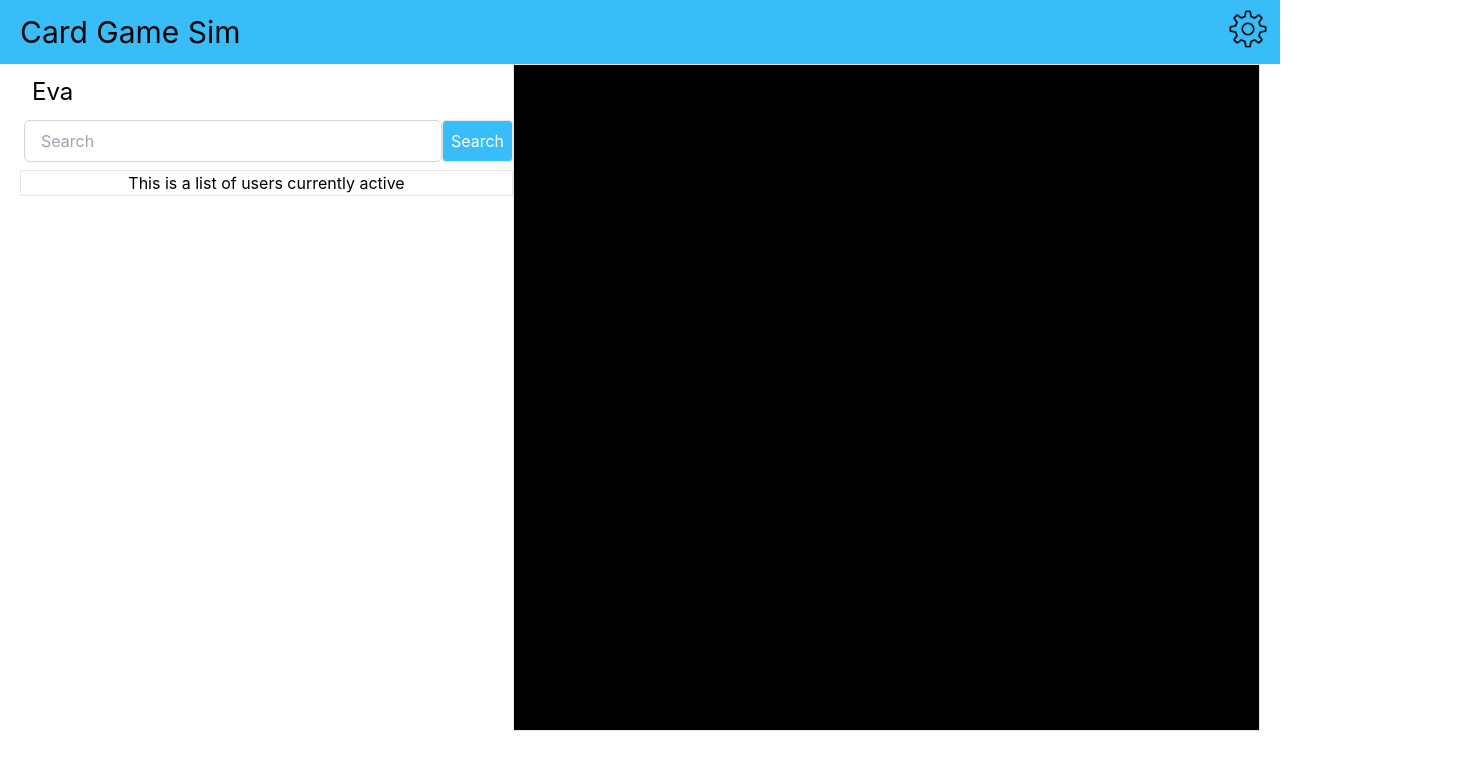
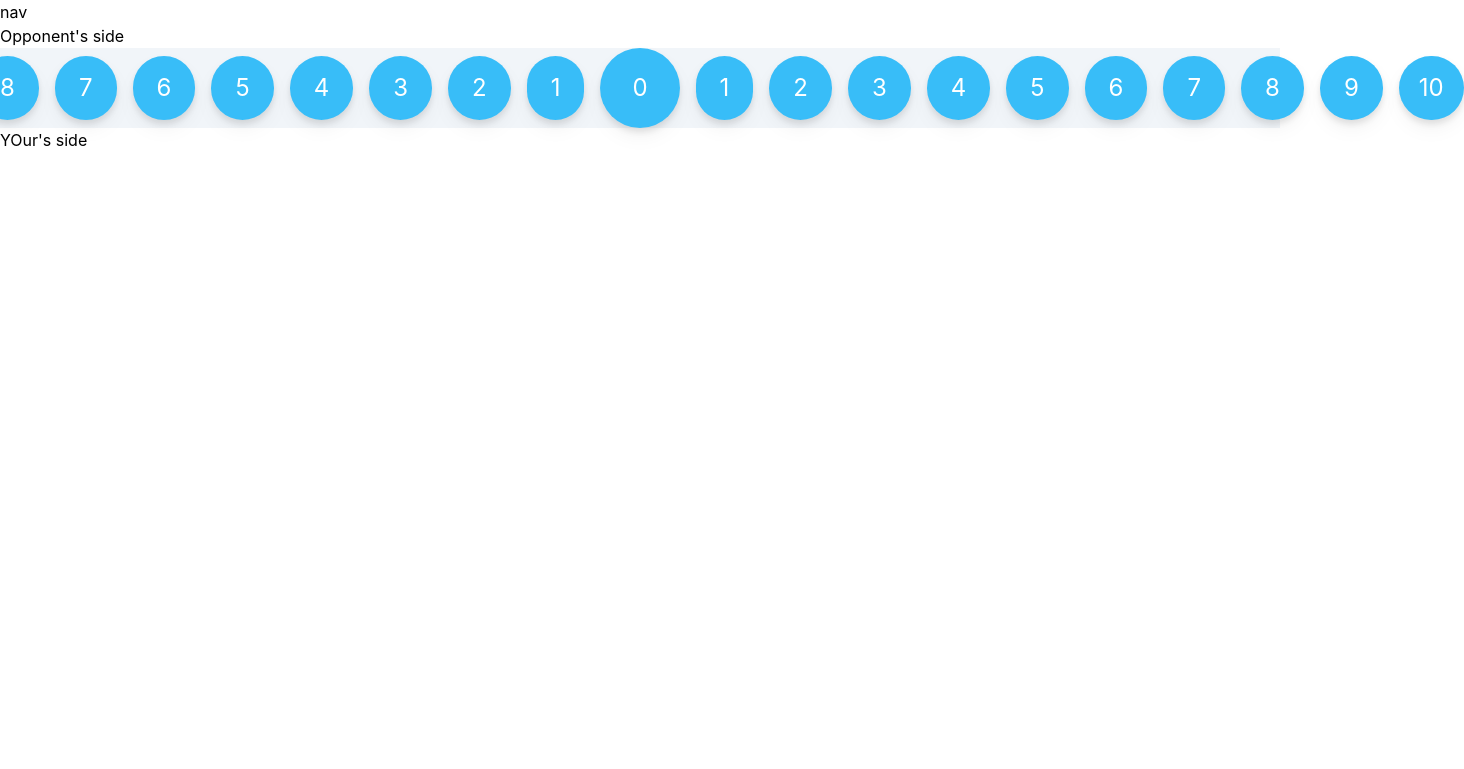
Before and after one commit to Lyoshikawa3914/CardGameClone, a React (Create React App) app: page / in a window 1280 px wide. Shown: the top 769 px of the page, 1464 px wide, since content can reach past the window. Built offline with nearby package versions, Linux system fonts and the light colour scheme.

Commit message:
made a simple memory gauge and a gameplay component

```diff
--- a/package.json
+++ b/package.json
@@ -6,8 +6,10 @@
     "@testing-library/jest-dom": "^5.17.0",
     "@testing-library/react": "^13.4.0",
     "@testing-library/user-event": "^13.5.0",
+    "firebase": "^10.7.1",
     "react": "^18.2.0",
     "react-dom": "^18.2.0",
+    "react-firebase-hooks": "^5.1.1",
     "react-scripts": "5.0.1",
     "web-vitals": "^2.1.4"
   },
--- a/src/App.js
+++ b/src/App.js
@@ -1,5 +1,15 @@
 import LandingPage from './LandingPage';
 import HomePage from './HomePage';
+import Hero from './Hero';
+import Game from './Game';
+
+
+import firebase from 'firebase/app';
+import 'firebase/firestore';
+import 'firebase/auth';
+import {useAuthState} from 'react-firebase-hooks/auth';
+import {useCollectionData} from 'react-firebase-hooks/firestore';
+
 import React, {useState} from "react";
 import './App.css';
 
@@ -8,7 +18,9 @@ function App() {
 
   return (
     // <LandingPage/>
-    <HomePage/>
+    // <HomePage/>
+    // <Hero/>
+    <Game/>
   );
 }
 
--- /dev/null
+++ b/src/Game.jsx
@@ -0,0 +1,26 @@
+import React, {useState} from 'react';
+import MemoryTracker from './MemoryTracker';
+
+function Game() {
+    return (
+        <div className='mainContainer flex flex-col'>
+            <div className='nav '>
+                nav
+            </div>
+
+            <div className='oppoContainer'>
+                Opponent's side
+            </div>
+
+            <MemoryTracker />
+
+            <div className='yourContainer '>
+                YOur's side
+
+                <div></div>
+            </div>
+
+        </div>
+    )
+}
+export default Game;
--- /dev/null
+++ b/src/Hero.jsx
@@ -0,0 +1,15 @@
+
+
+// import React, {Suspense} from 'react';
+// const Spline = React.lazy(() => import('@splinetool/react-spline'));
+
+
+// export default function App() {
+//   return (
+//     <div>
+//       <Suspense fallback={<div>Loading</div>}>
+//         <Spline scene="https://prod.spline.design/WSatX8b6r9AezA6i/scene.splinecode" />
+//       </Suspense>
+//     </div>
+//   );
+// }
--- a/src/HomePage.jsx
+++ b/src/HomePage.jsx
@@ -93,7 +93,7 @@ function HomePage() {
 
 
                 <div className="chatContainer hidden lg:flex-shrink lg:flex-grow lg:block w-6/12 lg: h-6/12">
-                    <div className='messageContainer flex flex-1 border bg-black h-full'>
+                    <div className='messageContainer flex flex-1 border bg-gray-100 h-full'>
 
                     </div>
 
@@ -123,7 +123,7 @@ function HomePage() {
                     { !chat &&
                         <div className='bg-white flex rounded-lg shadow-lgjustify-center items-center z-20 h-9/12 w-10/12 border-2 absolute left-30 right-0 top-16 bottom-20 lg:invisible'>
                             <div className="chatContainer absolute  z-20 left-2 right-2 top-2 bottom-20 lg:invisible">
-                                <div className='messageContainer rounded bg-black h-full'>
+                                <div className='messageContainer rounded bg-gray-100 h-full'>
 
                                 </div>
 
--- /dev/null
+++ b/src/MemoryTracker.jsx
@@ -0,0 +1,36 @@
+import React, {useState} from 'react';
+
+function MemoryTracker(){
+
+    const styling = "rounded-full bg-sky-400 flex pl-6 pr-6 pt-4 pb-4 text-2xl drop-shadow-lg text-white self-center"
+
+
+    return(
+        <div className='mainContainer w-full flex flex-row justify-center space-x-4 bg-slate-100' >
+            <div className="rounded-full bg-sky-400 flex pl-5 pr-5 pt-4 pb-4 text-2xl drop-shadow-lg text-white self-center">10</div>
+            <div className={styling}>9</div>
+            <div className={styling}>8</div>
+            <div className={styling}>7</div>
+            <div className={styling}>6</div>
+            <div className={styling}>5</div>
+            <div className={styling}>4</div>
+            <div className={styling}>3</div>
+            <div className={styling}>2</div>
+            <div className={styling}>1</div>
+            <div className="rounded-full bg-sky-400 flex pl-8 pr-8 pt-6 pb-6 text-2xl drop-shadow-lg text-white self-center">0</div>
+            <div className={styling}>1</div>
+            <div className={styling}>2</div>
+            <div className={styling}>3</div>
+            <div className={styling}>4</div>
+            <div className={styling}>5</div>
+            <div className={styling}>6</div>
+            <div className={styling}>7</div>
+            <div className={styling}>8</div>
+            <div className={styling}>9</div>
+            <div className="rounded-full bg-sky-400 flex pl-5 pr-5 pt-4 pb-4 text-2xl drop-shadow-lg text-white self-center">10</div>
+
+        </div>
+    )
+}
+
+export default MemoryTracker;
```
Also changed, not shown: src/logo.svg (deleted), 1 other file (tests, documents, lock files or other folders).
